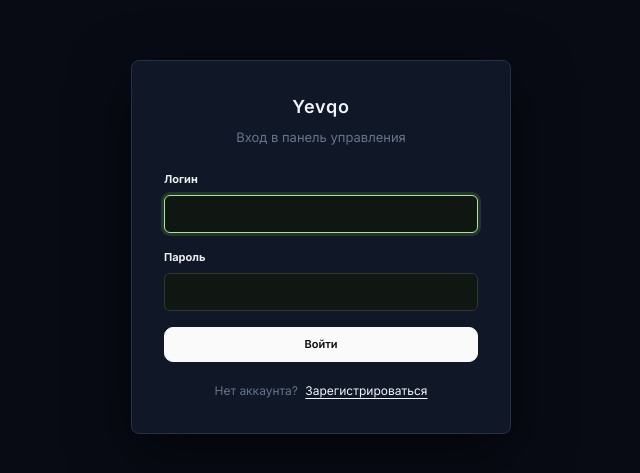
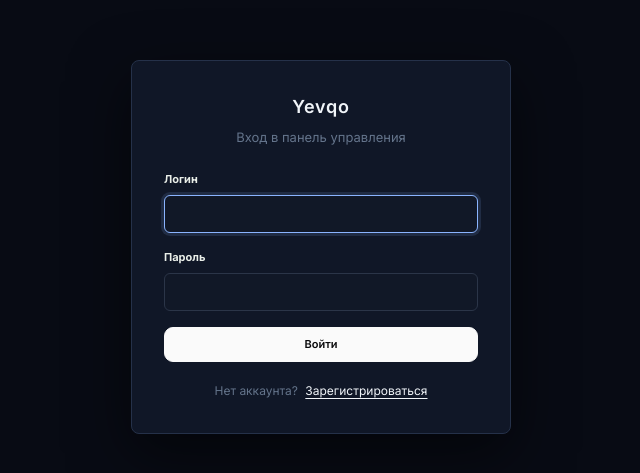
Before and after one commit to NexLab-ceo/Yevqo, a SvelteKit app in the folder frontend/: page /login in a window 1280 px wide. Shown: the part 153-626 px from the top of the page, without its empty margins (319-959 px from the left). Built offline with nearby package versions, Linux system fonts and the light colour scheme; no server answers.

Commit message:
Replace dashboard green palette with graphite and blue

```diff
--- a/frontend/src/app.css
+++ b/frontend/src/app.css
@@ -1,15 +1,15 @@
 @import url('https://fonts.googleapis.com/css2?family=Inter:wght@400;500;600;700;800&family=JetBrains+Mono:wght@400;500&display=swap');
-:root{--bg-base:#080A09;--bg-sidebar:#080A09;--bg-card:#101611;--bg-elevated:#18221A;--bg-hover:#18221A;--bg-input:#101611;--border:#2C392D;--border-hover:#78C85A;--text-main:#E9EEE8;--text-muted:#929D91;--text-dim:#929D91;--accent:#A5EC79;--accent-hover:#78C85A;--accent-soft:#18221A;--accent-fg:#080A09;--info:#A5EC79;--danger:#EF4444;--success:#78C85A;--warning:#EAB308;--radius:10px;--font:'Inter',system-ui,-apple-system,sans-serif;--mono:'JetBrains Mono',ui-monospace,monospace}
-*{box-sizing:border-box;margin:0;padding:0}html,body{min-height:100%;background:var(--bg-base);color:var(--text-main);font-family:var(--font);font-size:13px;line-height:1.55;-webkit-font-smoothing:antialiased}body{min-width:320px}a{color:inherit;text-decoration:none}button,input,select,textarea{font:inherit}button{cursor:pointer}button:disabled{opacity:.55;cursor:not-allowed}::selection{background:#A5EC7955}
-.btn{display:inline-flex;align-items:center;justify-content:center;gap:7px;padding:9px 14px;border:1px solid var(--border);border-radius:9px;background:transparent;color:var(--text-main);font-size:11px;font-weight:650;transition:.16s}.btn:hover{background:var(--bg-hover);border-color:var(--border-hover)}.btn-primary{background:#A5EC79;border-color:#A5EC79;color:#080A09;box-shadow:none}.btn-primary:hover{background:#78C85A;border-color:#78C85A}.btn-danger{color:var(--danger);border-color:#EF444455}.btn-danger:hover{background:#EF444415}.btn-ghost{border-color:transparent}.btn-sm{padding:6px 10px;font-size:10px}
-.input{width:100%;padding:10px 12px;background:var(--bg-input);border:1px solid var(--border);border-radius:9px;color:var(--text-main);font-size:12px;outline:none}.input:focus{border-color:var(--accent);box-shadow:0 0 0 3px #A5EC7922}.input::placeholder{color:var(--text-dim)}
-.card{background:#101611;border:1px solid var(--border);border-radius:14px;padding:18px;transition:border-color .16s,transform .16s}.card:hover{border-color:var(--border-hover)}.page-header{display:flex;justify-content:space-between;align-items:flex-start;gap:16px;margin-bottom:25px}.page-title{font-size:22px;font-weight:700;letter-spacing:-.045em;color:var(--text-main)}.page-desc{color:var(--text-muted);margin-top:5px;font-size:11px}.section-header{display:flex;align-items:center;justify-content:space-between;gap:12px;margin:29px 0 13px}.section-title{font-size:13px;font-weight:650;color:var(--text-main)}
-.status{display:inline-flex;align-items:center;gap:7px;font-size:10px;color:var(--text-muted)}.status-dot{width:7px;height:7px;border-radius:50%;background:var(--text-dim)}.status-dot.online{background:var(--success);box-shadow:0 0 8px #78C85A66}.status-dot.offline{background:var(--danger);box-shadow:0 0 8px #EF444466}.grid{display:grid;grid-template-columns:repeat(auto-fill,minmax(260px,1fr));gap:13px}
-.device-card{background:#101611;border:1px solid var(--border);border-radius:14px;padding:17px;cursor:pointer;transition:border-color .16s,transform .16s}.device-card:hover{border-color:#A5EC79;transform:translateY(-2px)}.device-card-header{display:flex;justify-content:space-between;align-items:center;margin-bottom:14px}.device-name{font-weight:650;font-size:12px}.device-meta{color:var(--text-muted);font-size:11px;font-family:var(--mono)}
+:root{--bg-base:#090D16;--bg-sidebar:#090D16;--bg-card:#111827;--bg-elevated:#1A2638;--bg-hover:#1A2638;--bg-input:#111827;--border:#2B3548;--border-hover:#6D9EFF;--text-main:#E9EEE8;--text-muted:#929D91;--text-dim:#929D91;--accent:#8AB4FF;--accent-hover:#6D9EFF;--accent-soft:#1A2638;--accent-fg:#090D16;--info:#8AB4FF;--danger:#EF4444;--success:#38BDF8;--warning:#EAB308;--radius:10px;--font:'Inter',system-ui,-apple-system,sans-serif;--mono:'JetBrains Mono',ui-monospace,monospace}
+*{box-sizing:border-box;margin:0;padding:0}html,body{min-height:100%;background:var(--bg-base);color:var(--text-main);font-family:var(--font);font-size:13px;line-height:1.55;-webkit-font-smoothing:antialiased}body{min-width:320px}a{color:inherit;text-decoration:none}button,input,select,textarea{font:inherit}button{cursor:pointer}button:disabled{opacity:.55;cursor:not-allowed}::selection{background:#8AB4FF55}
+.btn{display:inline-flex;align-items:center;justify-content:center;gap:7px;padding:9px 14px;border:1px solid var(--border);border-radius:9px;background:transparent;color:var(--text-main);font-size:11px;font-weight:650;transition:.16s}.btn:hover{background:var(--bg-hover);border-color:var(--border-hover)}.btn-primary{background:#8AB4FF;border-color:#8AB4FF;color:#090D16;box-shadow:none}.btn-primary:hover{background:#6D9EFF;border-color:#6D9EFF}.btn-danger{color:var(--danger);border-color:#EF444455}.btn-danger:hover{background:#EF444415}.btn-ghost{border-color:transparent}.btn-sm{padding:6px 10px;font-size:10px}
+.input{width:100%;padding:10px 12px;background:var(--bg-input);border:1px solid var(--border);border-radius:9px;color:var(--text-main);font-size:12px;outline:none}.input:focus{border-color:var(--accent);box-shadow:0 0 0 3px #8AB4FF22}.input::placeholder{color:var(--text-dim)}
+.card{background:#111827;border:1px solid var(--border);border-radius:14px;padding:18px;transition:border-color .16s,transform .16s}.card:hover{border-color:var(--border-hover)}.page-header{display:flex;justify-content:space-between;align-items:flex-start;gap:16px;margin-bottom:25px}.page-title{font-size:22px;font-weight:700;letter-spacing:-.045em;color:var(--text-main)}.page-desc{color:var(--text-muted);margin-top:5px;font-size:11px}.section-header{display:flex;align-items:center;justify-content:space-between;gap:12px;margin:29px 0 13px}.section-title{font-size:13px;font-weight:650;color:var(--text-main)}
+.status{display:inline-flex;align-items:center;gap:7px;font-size:10px;color:var(--text-muted)}.status-dot{width:7px;height:7px;border-radius:50%;background:var(--text-dim)}.status-dot.online{background:var(--success);box-shadow:0 0 8px #6D9EFF66}.status-dot.offline{background:var(--danger);box-shadow:0 0 8px #EF444466}.grid{display:grid;grid-template-columns:repeat(auto-fill,minmax(260px,1fr));gap:13px}
+.device-card{background:#111827;border:1px solid var(--border);border-radius:14px;padding:17px;cursor:pointer;transition:border-color .16s,transform .16s}.device-card:hover{border-color:#8AB4FF;transform:translateY(-2px)}.device-card-header{display:flex;justify-content:space-between;align-items:center;margin-bottom:14px}.device-name{font-weight:650;font-size:12px}.device-meta{color:var(--text-muted);font-size:11px;font-family:var(--mono)}
 .table{width:100%;border-collapse:collapse;font-size:11px}.table th{text-align:left;font-weight:650;color:var(--text-muted);padding:10px 12px;border-bottom:1px solid var(--border);font-size:9px;letter-spacing:.08em}.table td{padding:12px;border-bottom:1px solid var(--border)}
-.empty{text-align:center;padding:48px 22px;border:1px dashed #2C392D;border-radius:14px;color:var(--text-muted);background:linear-gradient(145deg,#10161199,#080A0999)}.empty p{margin-top:7px;font-size:11px}.empty-hint{color:var(--text-dim);font-size:10px}
+.empty{text-align:center;padding:48px 22px;border:1px dashed #2B3548;border-radius:14px;color:var(--text-muted);background:linear-gradient(145deg,#11182799,#090D1699)}.empty p{margin-top:7px;font-size:11px}.empty-hint{color:var(--text-dim);font-size:10px}
 .form-group{margin-bottom:16px}.form-label{display:block;font-size:11px;font-weight:650;color:var(--text-main);margin-bottom:7px}.error{padding:11px 13px;border-radius:9px;background:#EF444415;border:1px solid #EF444444;color:#FCA5A5;font-size:11px;margin-bottom:15px}
-.auth-page{min-height:100vh;display:flex;align-items:center;justify-content:center;background:var(--bg-base);padding:24px}.auth-card{width:100%;max-width:410px;background:#101611;border:1px solid #2C392D;border-radius:18px;padding:32px;box-shadow:0 28px 90px #00000077}.auth-header{text-align:center;margin-bottom:25px}.auth-title{font-size:21px;font-weight:800;letter-spacing:.04em}.auth-subtitle{font-size:11px;color:var(--text-muted);margin-top:6px}.auth-footer{margin-top:20px;text-align:center;font-size:11px;color:var(--text-muted)}.auth-link{color:#78C85A;margin-left:4px}.optional{font-weight:400;color:var(--text-dim);font-size:10px}
+.auth-page{min-height:100vh;display:flex;align-items:center;justify-content:center;background:var(--bg-base);padding:24px}.auth-card{width:100%;max-width:410px;background:#111827;border:1px solid #2B3548;border-radius:18px;padding:32px;box-shadow:0 28px 90px #00000077}.auth-header{text-align:center;margin-bottom:25px}.auth-title{font-size:21px;font-weight:800;letter-spacing:.04em}.auth-subtitle{font-size:11px;color:var(--text-muted);margin-top:6px}.auth-footer{margin-top:20px;text-align:center;font-size:11px;color:var(--text-muted)}.auth-link{color:#6D9EFF;margin-left:4px}.optional{font-weight:400;color:var(--text-dim);font-size:10px}
 [data-mode=simple] .advanced-only{display:none!important}
 @media(max-width:640px){.page-header{flex-direction:column;align-items:stretch}.grid{grid-template-columns:1fr}.card{padding:15px}.page-title{font-size:20px}}
 
@@ -46,10 +46,10 @@
 
 /* Dokploy-inspired VELTRIX control panel baseline */
 :root{
- --bg-base:#080A09;--bg-sidebar:#080A09;--bg-card:#101611;--bg-elevated:#18221A;
- --bg-hover:#18221A;--bg-input:#101611;--border:#2C392D;--border-hover:#78C85A;
+ --bg-base:#090D16;--bg-sidebar:#090D16;--bg-card:#111827;--bg-elevated:#1A2638;
+ --bg-hover:#1A2638;--bg-input:#111827;--border:#2B3548;--border-hover:#6D9EFF;
  --text-main:#E9EEE8;--text-muted:#929D91;--text-dim:#929D91;
- --accent:#A5EC79;--accent-hover:#78C85A;--accent-soft:#18221A;--accent-fg:#080A09;
+ --accent:#8AB4FF;--accent-hover:#6D9EFF;--accent-soft:#1A2638;--accent-fg:#090D16;
  --radius:10px
 }
 html,body{font-size:14px}
@@ -110,24 +110,24 @@ html,body{font-size:14px}
 
 
 /* YEVQO Control Panel — canonical product design tokens and shell. */
-:root{--bg-base:#080A09;--bg-sidebar:#0B0F0C;--bg-card:#101611;--bg-elevated:#141C15;--bg-hover:#1B261C;--bg-input:#101611;--border:#2C392D;--border-hover:#78C85A;--text-main:#E9EEE8;--text-muted:#929D91;--text-dim:#69766B;--accent:#A5EC79;--accent-hover:#78C85A;--accent-soft:#18251A;--accent-fg:#080A09;--info:#70A9E8;--danger:#EF6464;--success:#78C85A;--warning:#E9B85C;--radius:10px}
+:root{--bg-base:#090D16;--bg-sidebar:#0B0F0C;--bg-card:#111827;--bg-elevated:#141C15;--bg-hover:#1B261C;--bg-input:#111827;--border:#2B3548;--border-hover:#6D9EFF;--text-main:#E9EEE8;--text-muted:#929D91;--text-dim:#69766B;--accent:#8AB4FF;--accent-hover:#6D9EFF;--accent-soft:#18251A;--accent-fg:#090D16;--info:#70A9E8;--danger:#EF6464;--success:#38BDF8;--warning:#E9B85C;--radius:10px}
 .app-shell{background:var(--bg-base)!important;color:var(--text-main)}
 .sidebar{width:240px!important;flex-basis:240px!important;background:var(--bg-sidebar)!important;border-color:var(--border)!important}
-.brand-mark{background:var(--accent)!important;color:#080A09!important;box-shadow:none!important;border-radius:8px!important}
+.brand-mark{background:var(--accent)!important;color:#090D16!important;box-shadow:none!important;border-radius:8px!important}
 .brand-copy strong{color:var(--text-main)!important;letter-spacing:.13em}
 .workspace-switcher{background:var(--bg-card)!important;border-color:var(--border)!important;border-radius:9px!important}
 .workspace-avatar,.account-avatar{background:var(--bg-elevated)!important;color:var(--accent)!important}
 .nav-label{color:var(--text-dim)!important;letter-spacing:.12em!important}
 .nav-item{color:var(--text-muted)!important;border-radius:8px!important;min-height:35px!important}
 .nav-item:hover{background:var(--bg-hover)!important;color:var(--text-main)!important}
-.nav-item.active{background:#A5EC7918!important;color:var(--accent)!important;border-color:#A5EC7933!important;box-shadow:inset 2px 0 var(--accent)!important}
+.nav-item.active{background:#8AB4FF18!important;color:var(--accent)!important;border-color:#8AB4FF33!important;box-shadow:inset 2px 0 var(--accent)!important}
 .nav-item.active .nav-icon{color:var(--accent)!important}
 .sidebar-bottom{border-color:var(--border)!important}
 .account-row{border-color:var(--border)!important}
-.topbar{background:#080A09E8!important;border-color:var(--border)!important}
+.topbar{background:#090D16E8!important;border-color:var(--border)!important}
 .breadcrumbs span,.connection-state{color:var(--text-muted)!important}
 .breadcrumbs strong{color:var(--text-main)!important}
-.connection-state i{background:var(--accent)!important;box-shadow:0 0 8px #A5EC7966!important}
+.connection-state i{background:var(--accent)!important;box-shadow:0 0 8px #8AB4FF66!important}
 .theme-switch,.mode-switch,.icon-action{background:var(--bg-card)!important;border-color:var(--border)!important;color:var(--text-main)!important}
 .profile-action{background:var(--bg-elevated)!important;color:var(--accent)!important;border:1px solid var(--border)!important}
 .main-area,.page-scroll{background:var(--bg-base)!important}
@@ -136,7 +136,7 @@ html,body{font-size:14px}
 .page-container .hero-panel .hero-orb,.page-container .hero-panel .hero-graphic{display:none!important}
 .page-container .hero-kicker,.page-container .eyebrow{color:var(--accent)!important}
 .page-container .quick-icon,.page-container .device-symbol,.page-container .empty-symbol{background:var(--bg-elevated)!important;color:var(--accent)!important}
-.page-container .btn-primary{background:var(--accent)!important;border-color:var(--accent)!important;color:#080A09!important}
+.page-container .btn-primary{background:var(--accent)!important;border-color:var(--accent)!important;color:#090D16!important}
 .page-container .btn-primary:hover{background:var(--accent-hover)!important;border-color:var(--accent-hover)!important}
 .page-container .btn{border-radius:8px!important}
 .page-container .input,.page-container input,.page-container select,.page-container textarea{background:var(--bg-input)!important;color:var(--text-main)!important;border-color:var(--border)!important}
```
